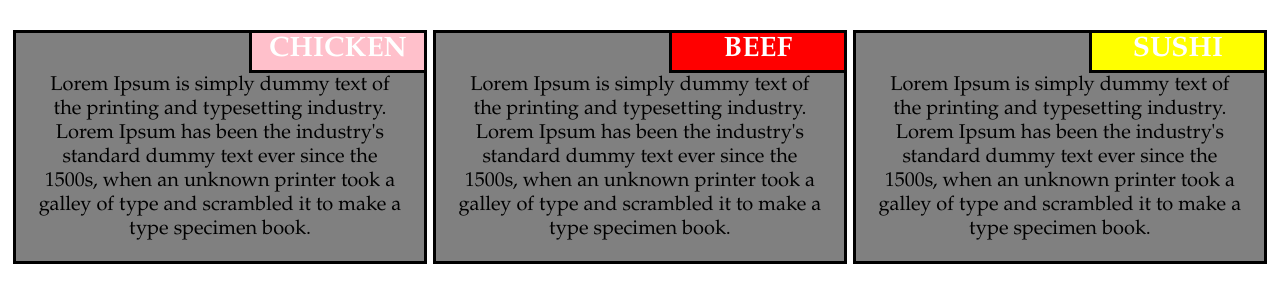
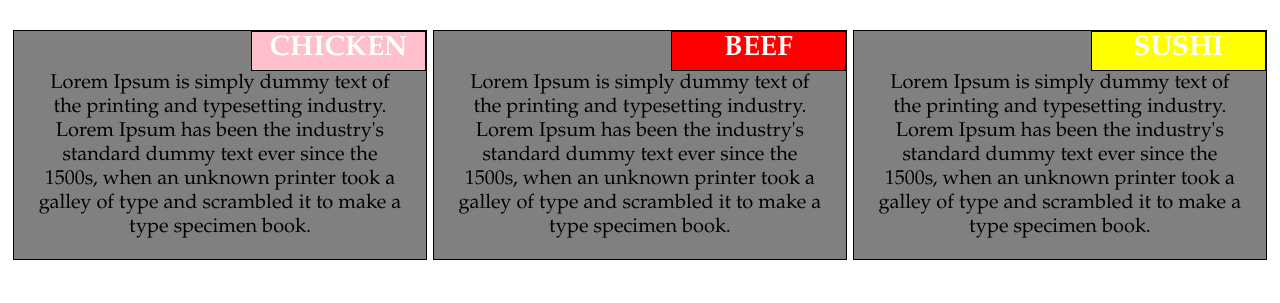
Before and after one commit to jetgander/coursera-test, a plain HTML site: page site/mod2_solution/index.html in a window 1280 px wide. Shown: the part 61-364 px from the top of the page. Drawn offline with Linux system fonts and the light colour scheme.

Commit message:
Update style.css

```diff
--- a/site/mod2_solution/css/style.css
+++ b/site/mod2_solution/css/style.css
@@ -22,8 +22,7 @@ h1{
 h2{
 	display: inline-block;
 	position: absolute;
-	border-left:solid black 3px;
-	border-bottom: solid black 3px;
+	border:solid black 1px;
 	top: 0;
 	right: 0;
 	width: 175px;
@@ -52,7 +51,7 @@ font-size: 1.25em;
 
 section{
 margin:3px;
-border: solid black 3px;
+border: solid black 1px;
 background-color: gray;
 position: relative;
 min-height: 150px;
```
